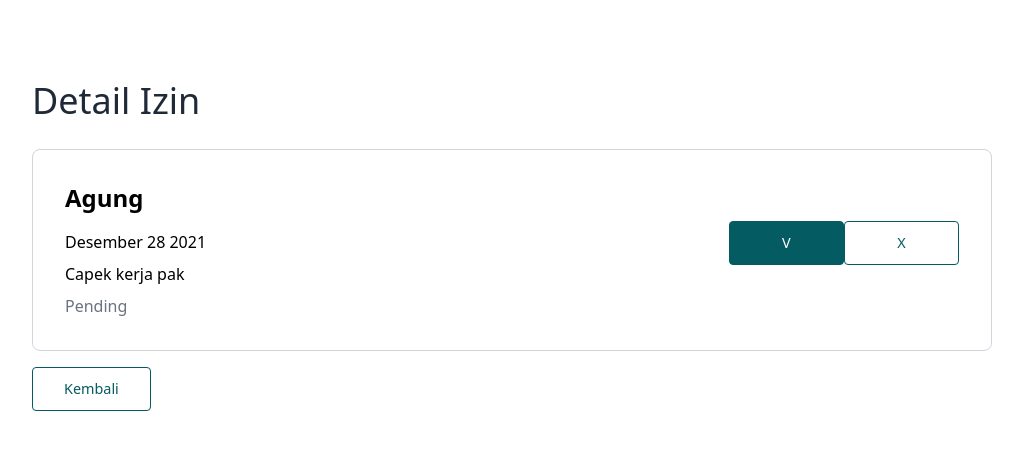
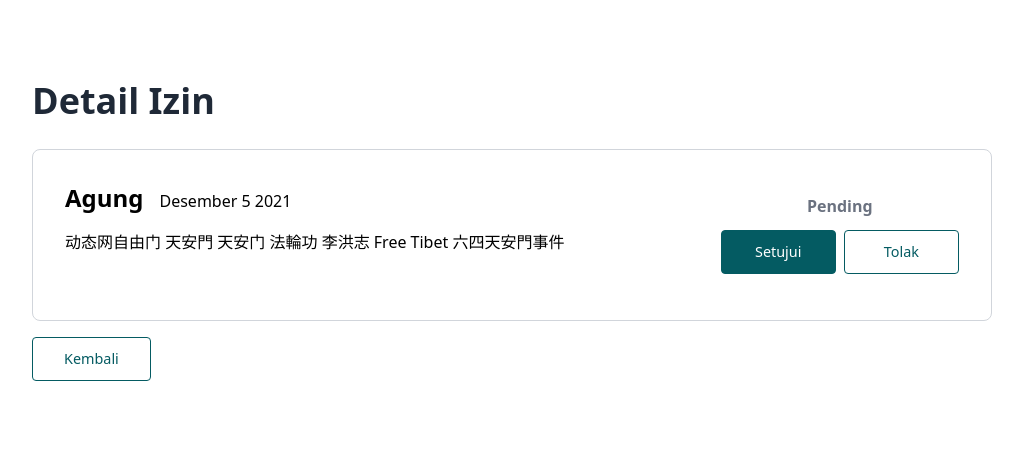
Before and after one commit to GerradND/hadirin, a Django app: page /izin/validasi/detail/1 in a window 1280 px wide. Shown: the part 54-504 px from the top of the page, without its empty margins (128-1151 px from the left). Run offline with Django 3.2, Linux system fonts and the light colour scheme.

Commit message:
Finish perizinan frontend

```diff
--- a/perizinan/templates/perizinan/add_izin.html
+++ b/perizinan/templates/perizinan/add_izin.html
@@ -2,12 +2,12 @@
 {% load static %}
 
 {% block meta %}
-<title>Pengajuan Izin</title>
+<title>Hadirin - Pengajuan Izin</title>
 {% endblock meta %}
 
 {% block content %}
 <div class="mx-40 my-20">
-  <h1 class="text-4xl my-7 text-gray-800">Pengajuan Izin</h1>
+  <h1 class="font-bold text-4xl my-7 text-gray-800">Pengajuan Izin</h1>
   <form action="" method="POST" class="form-box">
     {% csrf_token %}
     <div class="form-field">
--- a/perizinan/templates/perizinan/detail_izin.html
+++ b/perizinan/templates/perizinan/detail_izin.html
@@ -2,18 +2,20 @@
 {% load static %}
 
 {% block meta %}
-<title>Detail Izin</title>
+<title>Hadirin - Detail Izin</title>
 {% endblock meta %}
 
 {% block content %}
 <div class="mx-40 my-20">
-  <h1 class="text-4xl my-7 text-gray-800">Detail Izin</h1>
+  <h1 class="font-bold text-4xl my-7 text-gray-800">Detail Izin</h1>
   <div class="flex flex-col">
-    <a href="{% url 'perizinan:detail_izin' izin.id %}" class="flex justify-between mb-4 border rounded-lg border-gray-300 p-8">
+    <div class="flex justify-between mb-4 border rounded-lg border-gray-300 p-8">
       <div class="flex flex-col">
-        <h2 class="font-bold text-2xl mb-4">{{ izin.staf }}</h2>
-        <p class="font-light mb-2">{{ izin.tanggal }}</p>
-        <p class="mb-2">{{ izin.keterangan }}</p>
+        <h2 class="font-bold text-2xl mb-4">{{ izin.staf }}<span class="text-base font-light ml-4">{{ izin.tanggal }}</span></h2>
+        <p class="text-justify mb-2 pr-10">{{ izin.keterangan }}</p>
+      </div>
+      <div class="flex flex-col justify-center items-center">
+        <div class="font-bold m-3">
           {% if izin.status == "Pending" %}
           <span class="text-gray-500">{{ izin.status }}</span>
           {% elif izin.status == "Disetujui" %}
@@ -22,11 +24,14 @@
           <span class="text-red-500">{{ izin.status }}</span>
           {% endif %}
         </div>
-      <div class="flex justify-center items-center">
-        <button class="button-fill">V</button>
-        <button class="button-outline">X</button>
+        {% if izin.status == "Pending" %}
+        <div class="flex">
+          <button class="button-fill mr-2">Setujui</button>
+          <button class="button-outline">Tolak</button>
         </div>
-    </a>
+        {% endif %}
+      </div>
+    </div>
   </div>
   <a href="{% url 'perizinan:validasi_izin' %}"><button class="button-outline">Kembali</button></a>
 </div>
--- a/perizinan/templates/perizinan/index.html
+++ b/perizinan/templates/perizinan/index.html
@@ -2,12 +2,12 @@
 {% load static %}
 
 {% block meta %}
-<title>Perizinan</title>
+<title>Hadirin - Perizinan</title>
 {% endblock meta %}
 
 {% block content %}
 <div class="mx-40 my-20">
-  <h1 class="text-4xl my-7 text-gray-800">Perizinan</h1>
+  <h1 class="font-bold text-4xl my-7 text-gray-800">Perizinan</h1>
   <a href="/izin/add"><button class="button-fill">Ajukan Izin</button></a>
 </div>
 {% endblock content %}
--- a/perizinan/views.py
+++ b/perizinan/views.py
@@ -25,10 +25,22 @@ def detail_izin(request, id):
         'izin': {
             'id': 1,
             'staf': 'Agung',
-            'tanggal': 'Desember 28 2021',
-            'keterangan': 'Capek kerja pak',
+            'tanggal': 'Desember 5 2021',
+            'keterangan': "动态网自由门 天安門 天安门 法輪功 李洪志 Free Tibet 六四天安門事件",
+            # 'keterangan': '''动态网自由门 天安門 天安门 法輪功 李洪志 Free Tibet 六四天安門事件
+            #      The Tiananmen Square protests of 1989 天安門大屠殺 The Tiananmen Square Massacre
+            #      反右派鬥爭 The Anti-Rightist Struggle 大躍進政策 The Great Leap Forward 文化大革命
+            #      The Great Proletarian Cultural Revolution 人權 Human Rights 民運 Democratization
+            #      自由 Freedom 獨立 Independence 多黨制 Multi-party system 台灣 臺灣 Taiwan Formosa
+            #      中華民國 Republic of China 西藏 土伯特 唐古特 Tibet 達賴喇嘛 Dalai Lama 法輪功 Falun Dafa
+            #      新疆維吾爾自治區 The Xinjiang Uyghur Autonomous Region 諾貝爾和平獎 Nobel Peace Prize 劉暁波
+            #      Liu Xiaobo 民主 言論 思想 反共 反革命 抗議 運動 騷亂 暴亂 騷擾 擾亂 抗暴 平反 維權 示威游行
+            #      李洪志 法輪大法 大法弟子 強制斷種 強制堕胎 民族淨化 人體實驗 肅清 胡耀邦 趙紫陽 魏京生 王丹
+            #      還政於民 和平演變 激流中國 北京之春 大紀元時報 九評論共産黨 獨裁 專制 壓制 統一 監視 鎮壓 迫害
+            #      侵略 掠奪 破壞 拷問 屠殺 活摘器官 誘拐 買賣人口 遊進 走私 毒品 賣淫 春畫 賭博 六合彩 天安門
+            #      天安门 法輪功 李洪志 Winnie the Pooh 劉曉波动态网自由门''',
             'status': 'Pending'
-            }
+        }
     }
     return render(request, 'perizinan/detail_izin.html', context)
 
```
Also changed, not shown: perizinan/templates/perizinan/validasi_izin.html (+8 -6 lines). Lines whose indentation alone changed are shown as unchanged.
